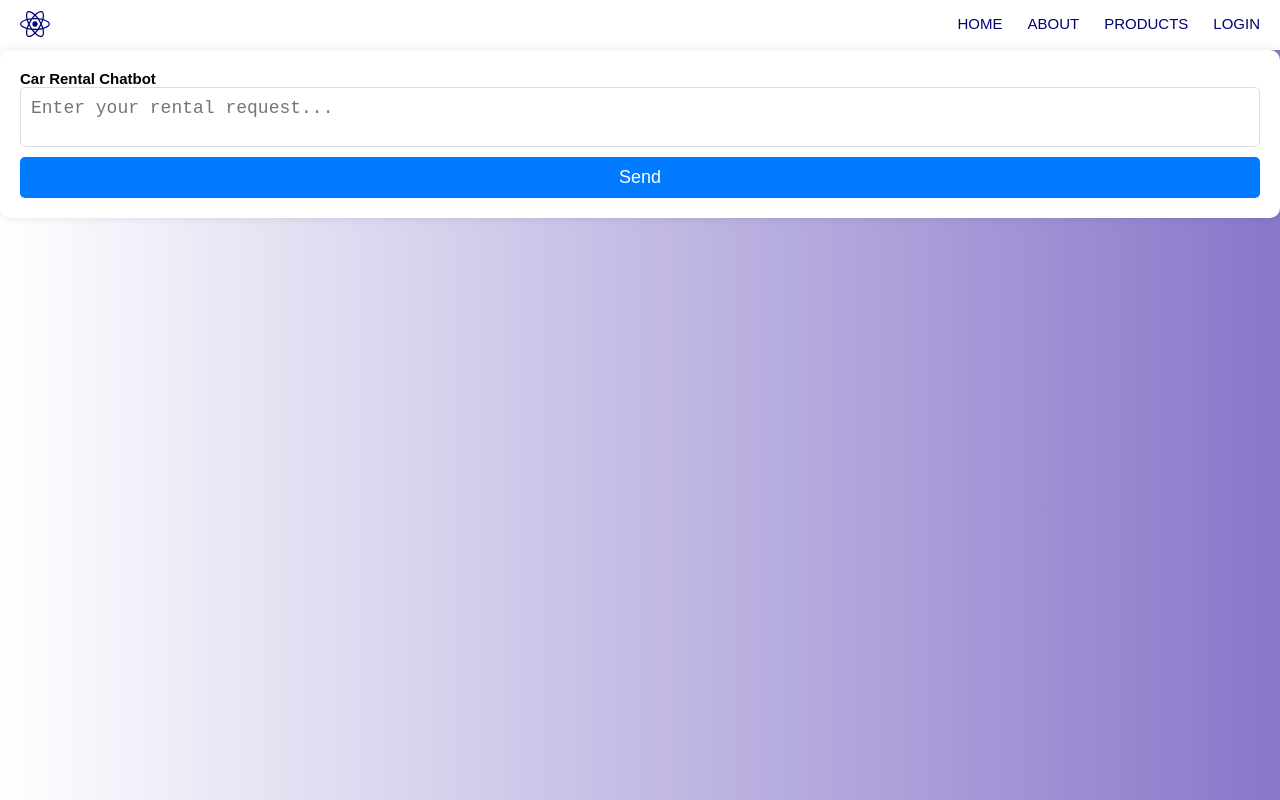
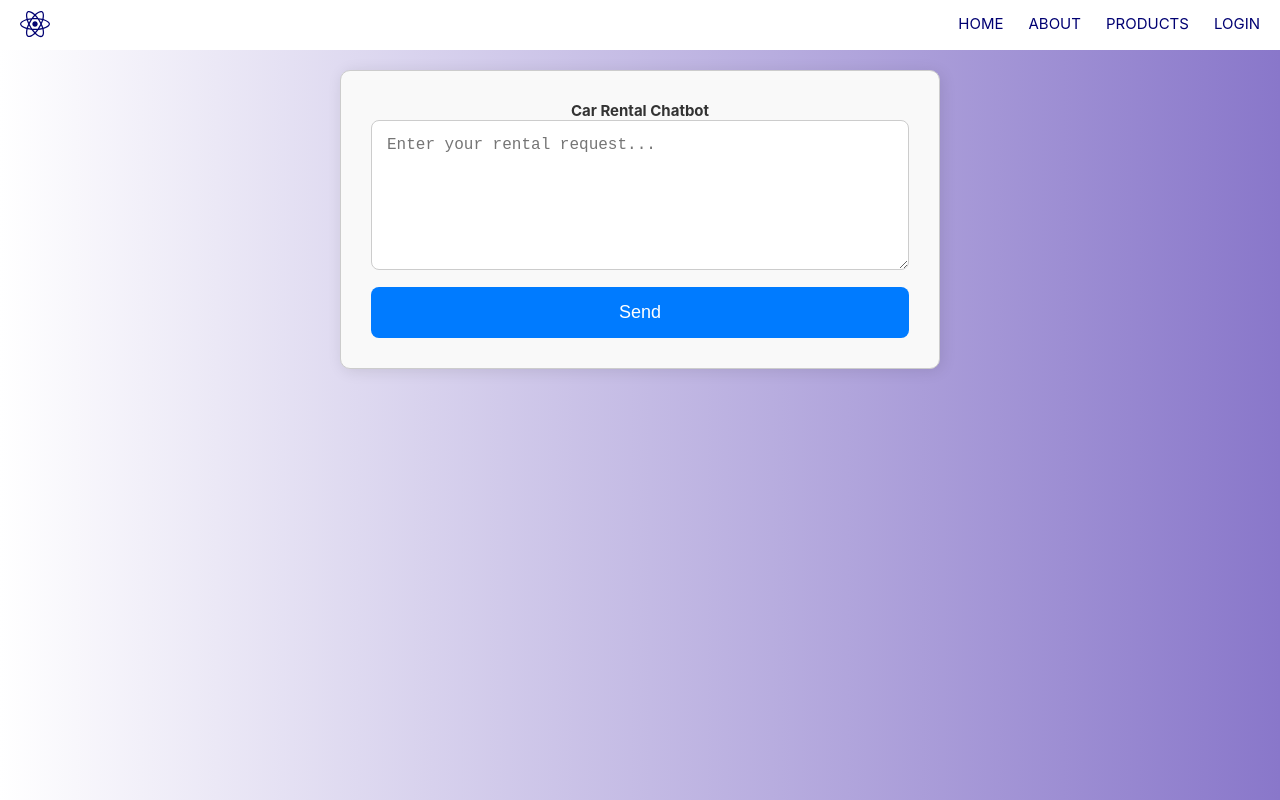
Before and after one commit to mamali1009/frontend-react-car-rental, a React (Create React App) app: page /rental/chat in a window 1280 px wide. Built offline with nearby package versions, Linux system fonts and the light colour scheme.

Commit message:
Update Chatbot.css

```diff
--- a/src/containers/Chatbot.css
+++ b/src/containers/Chatbot.css
@@ -1,98 +1,58 @@
-body, html {
-    margin: 0;
-    padding: 0;
-    height: 100%;
-    font-family: Arial, sans-serif;
+.chatbot-container {
+    width: 600px;
+    margin: 20px auto;
+    padding: 30px;
+    border: 1px solid #ccc;
+    border-radius: 10px;
+    background: #f9f9f9;
+    box-shadow: 2px 2px 15px rgba(0, 0, 0, 0.1);
   }
 
-.main-container {
-    display: flex;
-    justify-content: center;
-    align-items: center;
-    height: 100%;
-    background-color: #f0f0f0;
-}
-
-.chatbot-container {
-    background-color: #fff;
-    border-radius: 10px;
-    box-shadow: 0 0 10px rgba(0, 0, 0, 0.1);
-    width: 100%;
-    max-width: 100%;
-    padding: 20px;
-    display: flex;
-    flex-direction: column;
-    justify-content: space-between;
-    height: 100%;
-}
-
-h1 {
+  h2 {
     text-align: center;
     color: #333;
-    font-size: 24px; /* Increased font size */
-}
-
-.chat-window {
-    flex-grow: 1;
-    overflow-y: auto;
-    border: 1px solid #ddd;
-    border-radius: 5px;
-    padding: 10px;
-    background-color: #fafafa;
-    margin-bottom: 10px;
-    font-size: 18px; /* Increased font size */
-}
-
-.message {
-    margin-bottom: 10px;
-    padding: 10px;
-    border-radius: 10px;
-    max-width: 80%;
-    font-size: 18px; /* Increased font size */
-}
-
-.message.chatbot {
-    background-color: #007bff;
-    color: #fff;
-    align-self: flex-start;
-}
-
-.message.user {
-    background-color: #28a745;
-    color: #fff;
-    align-self: flex-end;
-}
-
-.chat-form {
-    display: flex;
-    flex-direction: column;
   }
 
   textarea {
-    resize: none;
-    height: 60px;
-    margin-bottom: 10px;
-    padding: 10px;
-    border: 1px solid #ddd;
-    border-radius: 5px;
-    font-size: 18px; /* Increased font size */
+    width: 100%;
+    height: 150px;
+    padding: 15px;
+    border: 1px solid #ccc;
+    border-radius: 8px;
+    font-size: 16px;
   }
 
   button {
-    padding: 10px;
+    width: 100%;
+    padding: 15px;
+    margin-top: 15px;
     border: none;
-    border-radius: 5px;
-    background-color: #007bff;
-    color: #fff;
+    border-radius: 8px;
+    background: #007bff;
+    color: white;
+    font-size: 18px;
     cursor: pointer;
-    font-size: 18px; /* Increased font size */
   }
 
-button:hover {
-    background-color: #0056b3;
+  button:disabled {
+    background: #ccc;
+    cursor: not-allowed;
   }
 
-.response.error {
-    color: red;
-    font-size: 18px; /* Increased font size */
+  .response-box {
+    margin-top: 20px;
+    padding: 15px;
+    background: #e8f5e9;
+    border-left: 5px solid #4caf50;
   }
+
+  .missing-fields {
+    margin-top: 20px;
+    padding: 15px;
+    background: #fff3cd;
+    border-left: 5px solid #ff9800;
+  }
+
+  ul {
+    padding-left: 25px;
+  }
```
Lines whose indentation alone changed are shown as unchanged.
